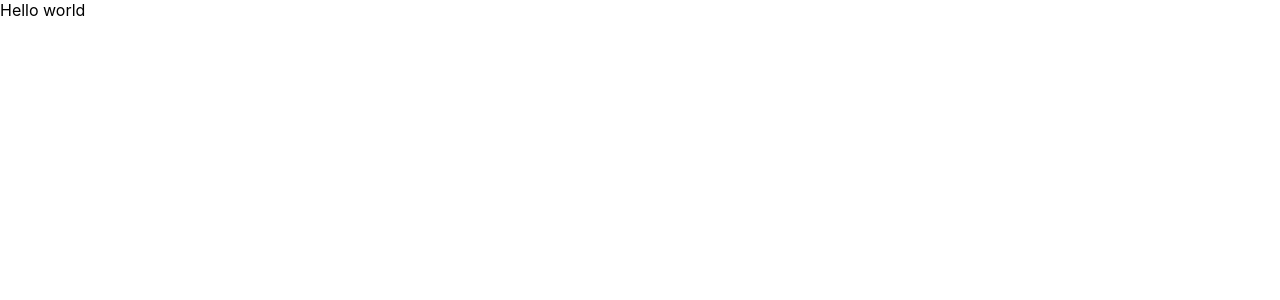
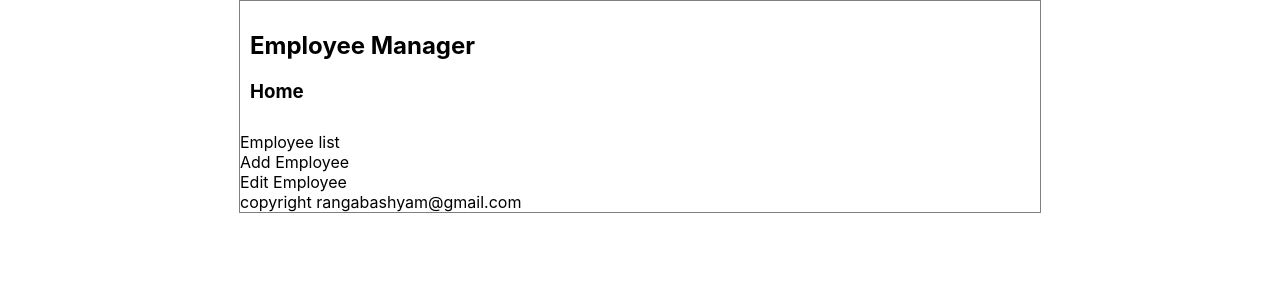
Before and after one commit to ranga-godhandaraman/employee-ops, a React (Create React App) app: page / in a window 1280 px wide. Shown: the top 300 px of the page. Built offline with nearby package versions, Linux system fonts and the light colour scheme.

Commit message:
header created

```diff
--- a/src/App.css
+++ b/src/App.css
@@ -0,0 +1,5 @@
+.app{
+    max-width: 800px;
+    margin: auto;
+    border: 1px solid gray;
+}
--- a/src/App.js
+++ b/src/App.js
@@ -1,11 +1,18 @@
 import './App.css';
+import Header from './component/header/header.js';
 
 function App() {
   return (
-    <div className="App">
-      Hello world
+    <div className='app'>
+      <Header></Header>
+      <div className='content'>
+        <div>Employee list</div>
+        <div>Add Employee</div>
+        <div>Edit Employee</div>
+      </div>
+      <div className='footer'>copyright rangabashyam@gmail.com</div>
     </div>
-  );
+  )
 }
 
 export default App;
--- /dev/null
+++ b/src/component/header/header.css
@@ -0,0 +1,3 @@
+.header{
+    padding: 10px;
+}
--- /dev/null
+++ b/src/component/header/header.js
@@ -0,0 +1,12 @@
+import './header.css';
+
+function Header() {
+    return (
+        <div className='header'>
+            <h2>Employee Manager</h2>
+            <h3>Home</h3>
+        </div>
+    )
+}
+
+export default Header;
--- a/src/index.js
+++ b/src/index.js
@@ -1,8 +1,10 @@
 import React from 'react';
 import ReactDOM from 'react-dom/client';
 import './index.css';
-import App from './App';
+import App from './App.js';
 import reportWebVitals from './reportWebVitals';
+
+
 
 const root = ReactDOM.createRoot(document.getElementById('root'));
 root.render(
@@ -11,6 +13,7 @@ root.render(
   </React.StrictMode>
 );
 
+
 // If you want to start measuring performance in your app, pass a function
 // to log results (for example: reportWebVitals(console.log))
 // or send to an analytics endpoint. Learn more: https://bit.ly/CRA-vitals
```
